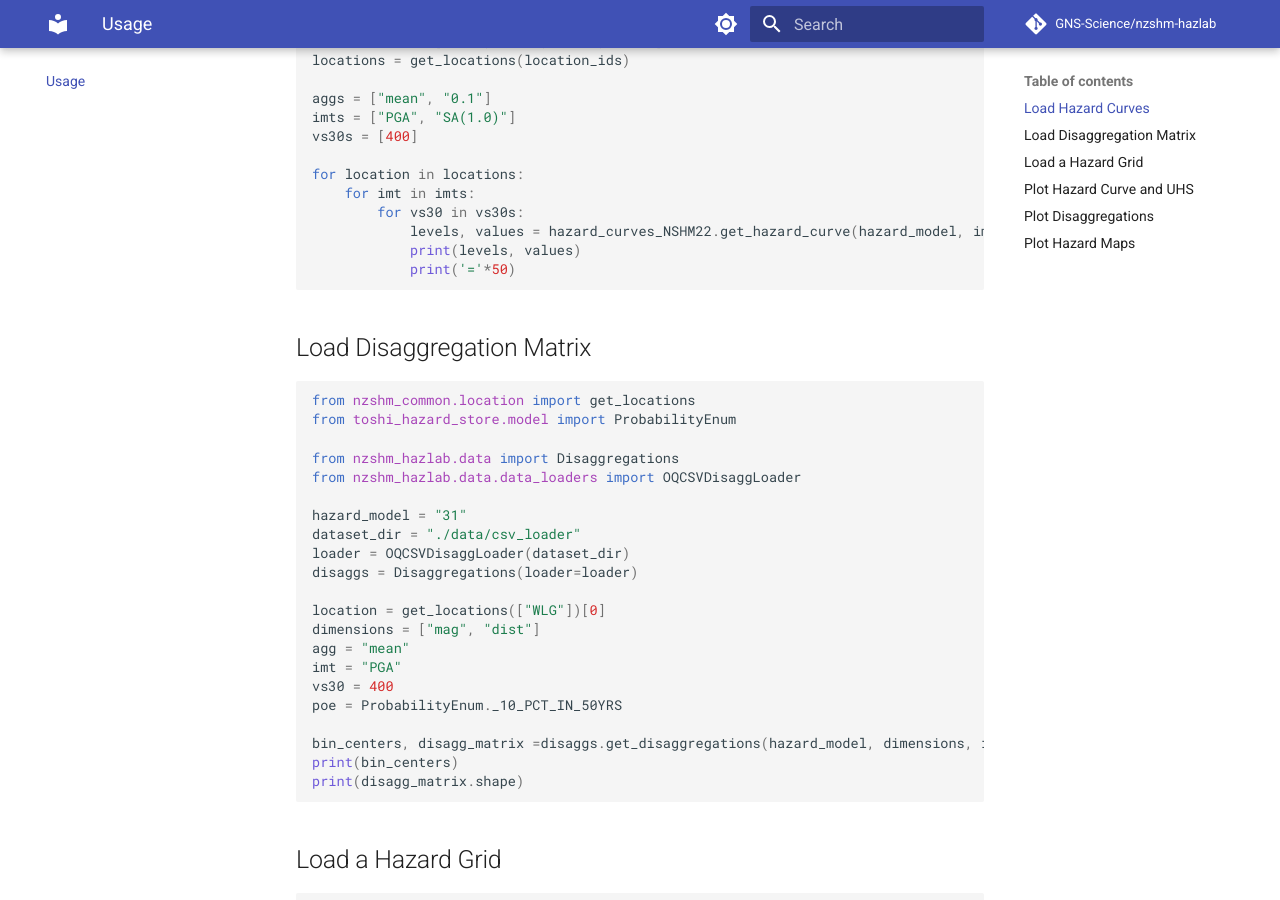
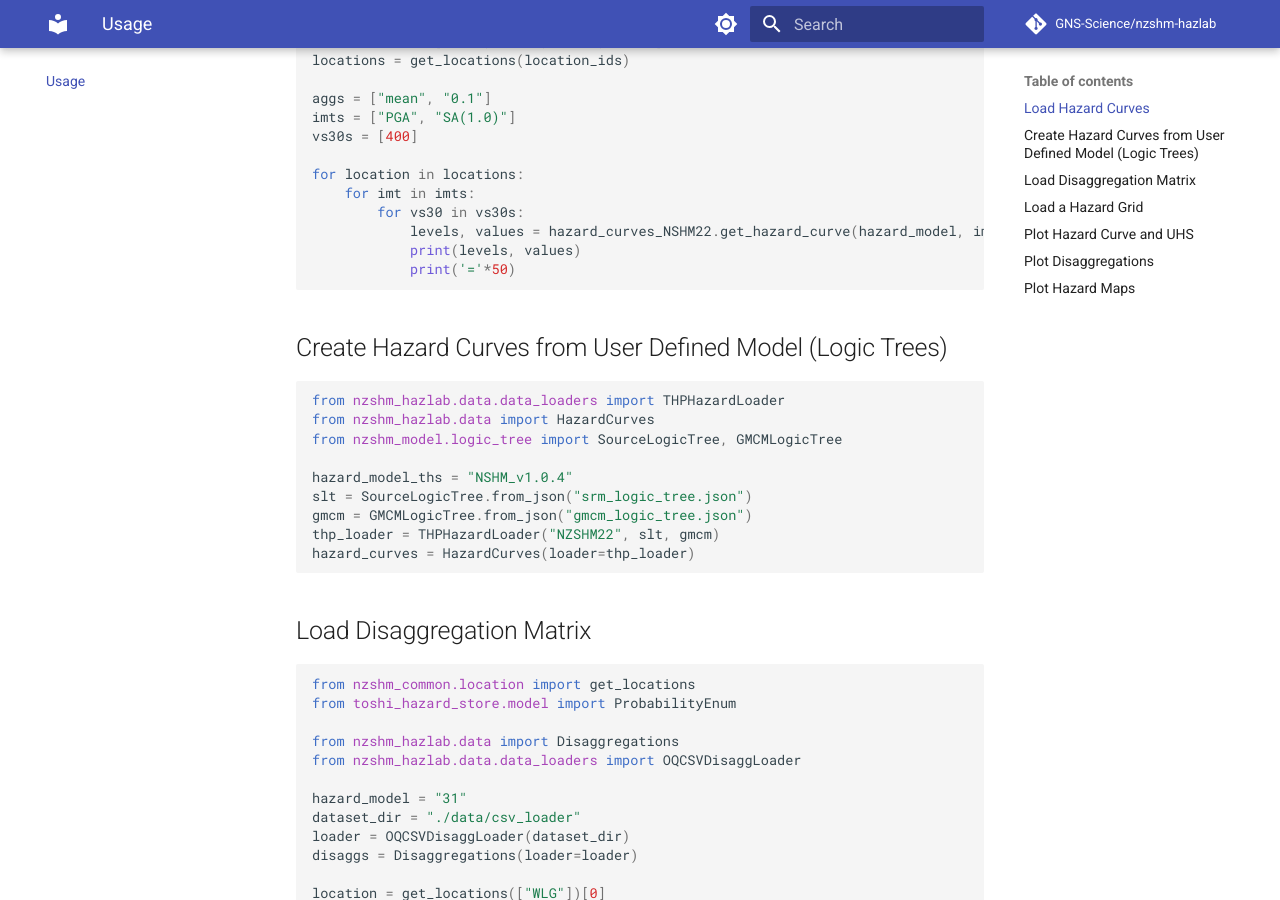
Before and after one commit to GNS-Science/nzshm-hazlab, an MkDocs documentation site: the page built from docs/usage.md, in a window 1280 px wide and 900 px high, scrolled down 532 px. Built offline with MkDocs 1.6.1 and Material for MkDocs 9.7.7, drawn with Linux system fonts in a browser that asks for light colours; comment, search, counter and statistics services are not loaded.

````diff
--- a/docs/usage.md
+++ b/docs/usage.md
@@ -26,6 +26,19 @@ for location in locations:
             levels, values = hazard_curves_NSHM22.get_hazard_curve(hazard_model, imts[0], locations[0], vs30s[0], aggs[0])
             print(levels, values)
             print('='*50)
+```
+
+## Create Hazard Curves from User Defined Model (Logic Trees)
+```py
+from nzshm_hazlab.data.data_loaders import THPHazardLoader
+from nzshm_hazlab.data import HazardCurves
+from nzshm_model.logic_tree import SourceLogicTree, GMCMLogicTree
+
+hazard_model_ths = "NSHM_v1.0.4"
+slt = SourceLogicTree.from_json("srm_logic_tree.json")
+gmcm = GMCMLogicTree.from_json("gmcm_logic_tree.json")
+thp_loader = THPHazardLoader("NZSHM22", slt, gmcm)
+hazard_curves = HazardCurves(loader=thp_loader)
 ```
 
 ## Load Disaggregation Matrix
````
Also changed, not shown: CHANGELOG.md (+1 -0 lines), 1 other file.
